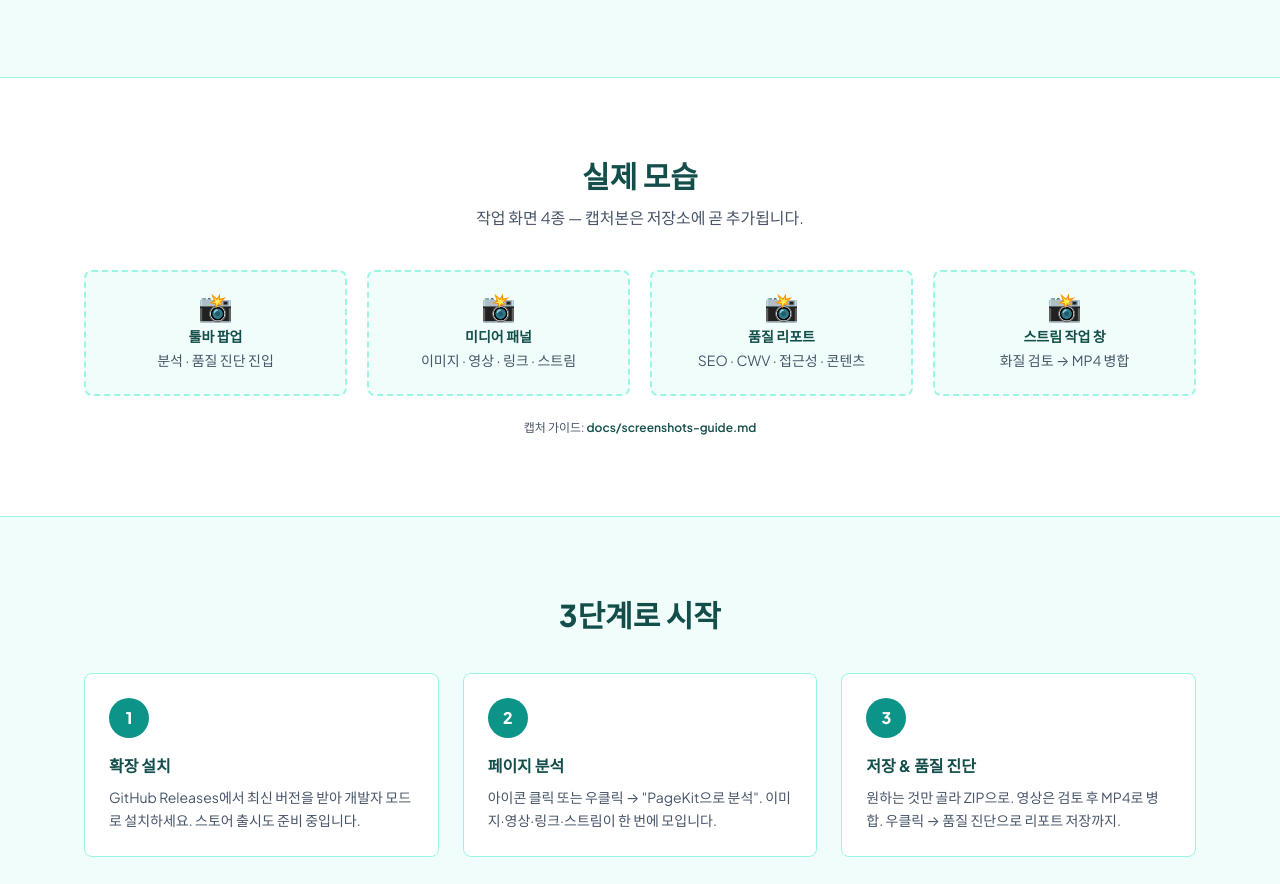
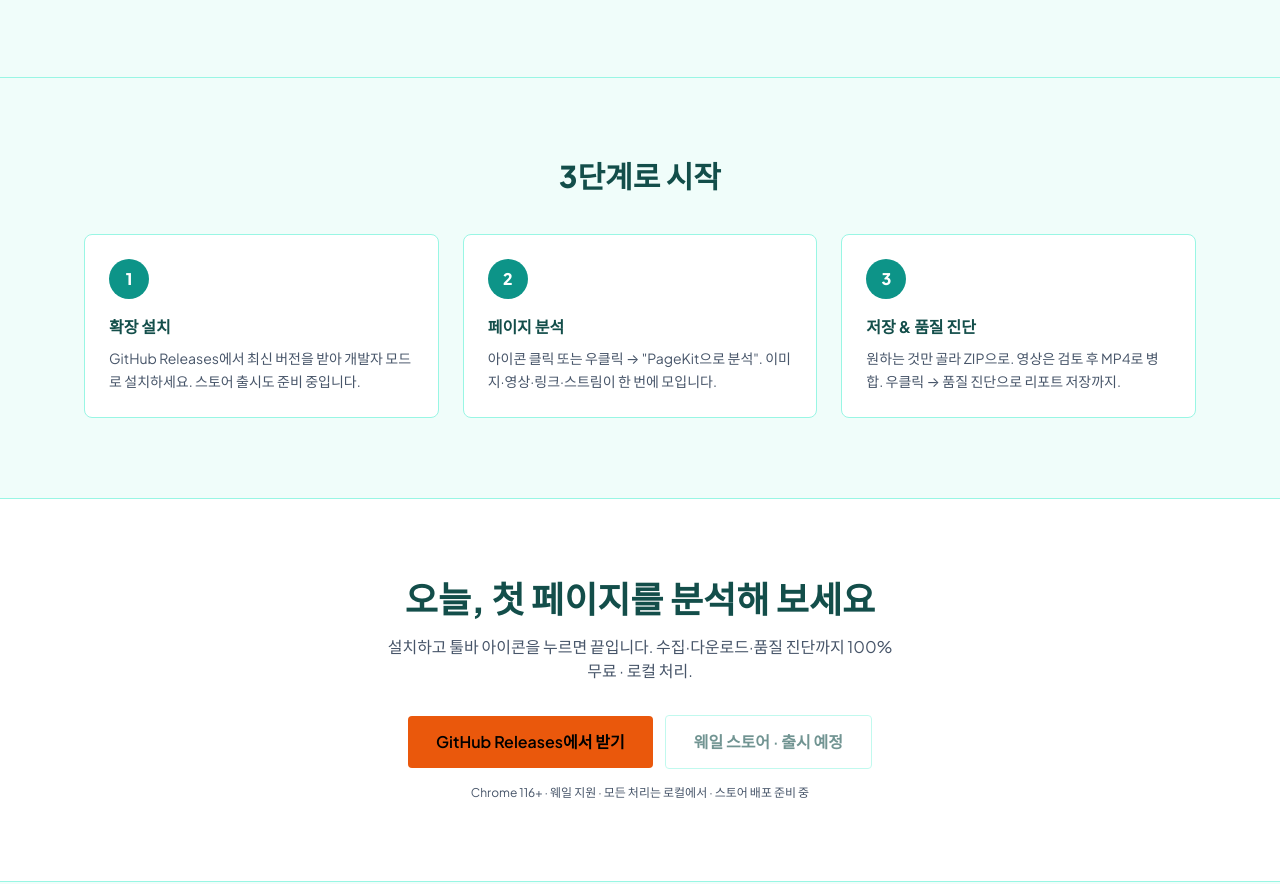
Before and after one commit to BoraSarang/PageKit, a browser extension: page landing/index.html in a window 1280 px wide. Shown: the part 1703-2587 px from the top of the page. Drawn offline with nearby package versions, Linux system fonts and the light colour scheme.

Commit message:
docs: 랜딩 스크린샷 섹션 제거 (v1.0.7)

```diff
--- a/landing/index.html
+++ b/landing/index.html
@@ -76,7 +76,6 @@ tailwind.config = {
     }
   }
   html { scroll-behavior: smooth; }
-  .shot-tile:before { content: "📸"; display: block; font-size: 28px; margin-bottom: 10px; }
 </style>
 </head>
 <body class="font-sans antialiased">
@@ -92,7 +91,6 @@ tailwind.config = {
     </a>
     <div class="hidden items-center gap-7 text-sm font-medium sm:flex">
       <a href="#features" class="focus-visible-ring rounded transition-pk hover:opacity-70" style="color: var(--fg);">기능</a>
-      <a href="#shots" class="focus-visible-ring rounded transition-pk hover:opacity-70" style="color: var(--fg);">미리보기</a>
       <a href="#how" class="focus-visible-ring rounded transition-pk hover:opacity-70" style="color: var(--fg);">사용법</a>
       <a href="https://github.com/BoraSarang/PageKit/releases/latest" class="focus-visible-ring rounded bg-accent px-4 py-2 font-semibold text-black transition-pk hover:bg-accentDark">설치하기</a>
     </div>
@@ -106,7 +104,7 @@ tailwind.config = {
 <section class="relative overflow-hidden" style="background: var(--bg);">
   <div class="mx-auto grid max-w-6xl items-center gap-12 px-5 pb-20 pt-16 md:pt-24 lg:grid-cols-2">
     <div>
-      <p class="mb-4 inline-block rounded-full border px-3 py-1 text-xs font-semibold" style="border-color: var(--border); color: var(--fg);">Chrome · 웨일 확장 프로그램 · v1.0.6</p>
+      <p class="mb-4 inline-block rounded-full border px-3 py-1 text-xs font-semibold" style="border-color: var(--border); color: var(--fg);">Chrome · 웨일 확장 프로그램 · v1.0.7</p>
       <h1 class="text-4xl font-extrabold leading-tight md:text-5xl" style="color: var(--fg);">
         페이지의 알짜를 모으고,<br>
         <span class="text-primary">품질까지 한 번에</span>
@@ -305,33 +303,6 @@ tailwind.config = {
   </div>
 </section>
 
-<!-- 3-1. 실제 화면 스크린샷 (플레이스홀더 — 캡처 가이드 참조) -->
-<section id="shots" class="border-t" style="border-color: var(--border); background: var(--card);">
-  <div class="mx-auto max-w-6xl px-5 py-16 md:py-20">
-    <h2 class="text-center text-2xl font-extrabold md:text-3xl" style="color: var(--fg);">실제 모습</h2>
-    <p class="mx-auto mt-3 max-w-xl text-center text-muted-pk">작업 화면 4종 — 캡처본은 저장소에 곧 추가됩니다.</p>
-    <div class="mt-10 grid gap-5 sm:grid-cols-2 lg:grid-cols-4">
-      <div class="shot-tile rounded-lg border-2 border-dashed p-6 text-center text-sm text-muted-pk" style="border-color: var(--border); background: var(--bg);">
-        <p class="font-semibold" style="color: var(--fg);">툴바 팝업</p>
-        <p class="mt-1 font-normal">분석 · 품질 진단 진입</p>
-      </div>
-      <div class="shot-tile rounded-lg border-2 border-dashed p-6 text-center text-sm text-muted-pk" style="border-color: var(--border); background: var(--bg);">
-        <p class="font-semibold" style="color: var(--fg);">미디어 패널</p>
-        <p class="mt-1 font-normal">이미지 · 영상 · 링크 · 스트림</p>
-      </div>
-      <div class="shot-tile rounded-lg border-2 border-dashed p-6 text-center text-sm text-muted-pk" style="border-color: var(--border); background: var(--bg);">
-        <p class="font-semibold" style="color: var(--fg);">품질 리포트</p>
-        <p class="mt-1 font-normal">SEO · CWV · 접근성 · 콘텐츠</p>
-      </div>
-      <div class="shot-tile rounded-lg border-2 border-dashed p-6 text-center text-sm text-muted-pk" style="border-color: var(--border); background: var(--bg);">
-        <p class="font-semibold" style="color: var(--fg);">스트림 작업 창</p>
-        <p class="mt-1 font-normal">화질 검토 → MP4 병합</p>
-      </div>
-    </div>
-    <p class="mt-6 text-center text-xs text-muted-pk">캡처 가이드: <a href="../docs/screenshots-guide.md" class="font-semibold focus-visible-ring rounded transition-pk hover:opacity-70" style="color: var(--fg);">docs/screenshots-guide.md</a></p>
-  </div>
-</section>
-
 <!-- 4. 사용법 -->
 <section id="how" class="border-t" style="border-color: var(--border); background: var(--bg);">
   <div class="mx-auto max-w-6xl px-5 py-16 md:py-20">
@@ -381,7 +352,7 @@ tailwind.config = {
       문의
       <a href="mailto:leeborasarang@gmail.com" class="focus-visible-ring rounded font-medium transition-pk hover:opacity-70" style="color: var(--fg);">leeborasarang@gmail.com</a>
     </p>
-    <p>© 2026 PageKit · v1.0.6 · <a href="https://github.com/BoraSarang/PageKit" class="focus-visible-ring rounded font-medium transition-pk hover:opacity-70" style="color: var(--fg);">GitHub</a> · <a href="https://github.com/BoraSarang/PageKit/blob/main/docs/CHANGELOG.md" class="focus-visible-ring rounded font-medium transition-pk hover:opacity-70" style="color: var(--fg);">변경 이력</a></p>
+    <p>© 2026 PageKit · v1.0.7 · <a href="https://github.com/BoraSarang/PageKit" class="focus-visible-ring rounded font-medium transition-pk hover:opacity-70" style="color: var(--fg);">GitHub</a> · <a href="https://github.com/BoraSarang/PageKit/blob/main/docs/CHANGELOG.md" class="focus-visible-ring rounded font-medium transition-pk hover:opacity-70" style="color: var(--fg);">변경 이력</a></p>
   </div>
 </footer>
 
```
Also changed, not shown: docs/chrome/PERMISSIONS.md (+1 -1 lines), README.md, docs/CHANGELOG.md, extension/manifest.json.
